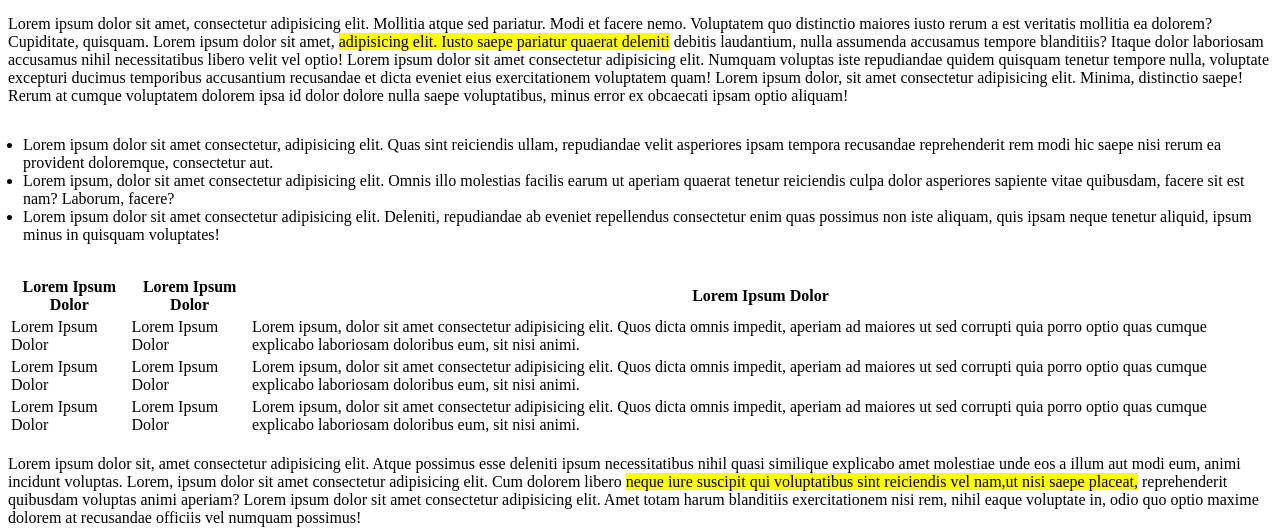
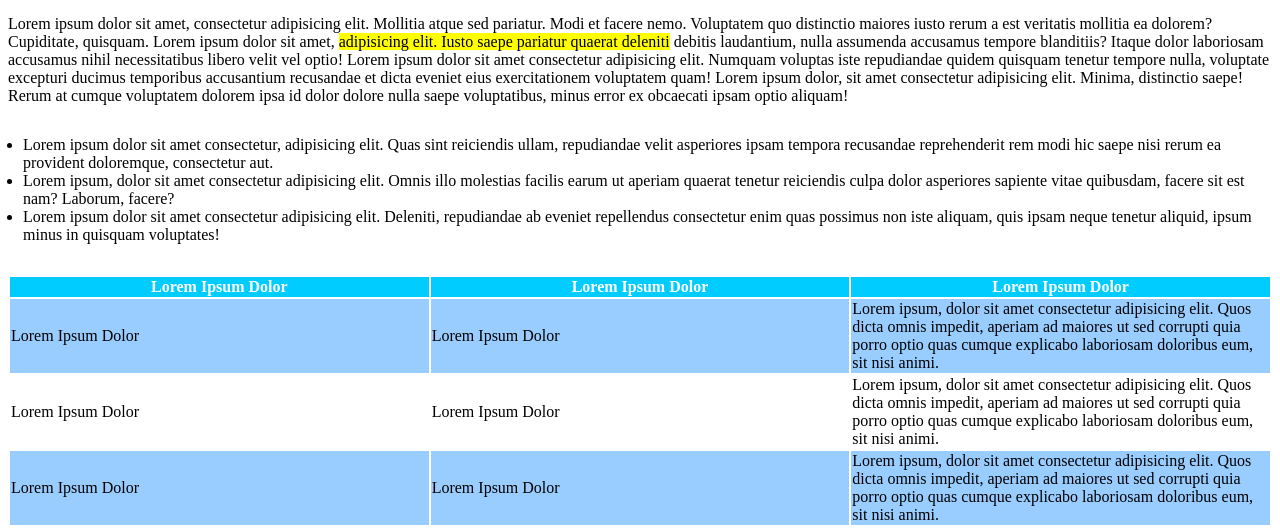
Before and after one commit to EttoreBarcella/html-css-booleaner, a plain HTML site: page index.html in a window 1280 px wide. Shown: the part 329-857 px from the top of the page. Drawn offline with Linux system fonts and the light colour scheme.

Commit message:
completamento tabella

```diff
--- a/css/style.css
+++ b/css/style.css
@@ -40,3 +40,17 @@ ul{
     padding: 15px;
 
 }
+
+thead{
+    background-color: #00ccff;
+    color: white;
+
+}
+
+th{
+    width: 33%;
+}
+
+.azzurro{
+    background-color: #99ccff;
+}
--- a/index.html
+++ b/index.html
@@ -49,7 +49,7 @@
                     </tr>
                 </thead>
                 <tbody>
-                    <tr>
+                    <tr class="azzurro">
                         <td>Lorem Ipsum Dolor</td>
                         <td>Lorem Ipsum Dolor</td>
                         <td>Lorem ipsum, dolor sit amet consectetur adipisicing elit. Quos dicta omnis impedit, aperiam ad maiores ut sed corrupti quia porro optio quas cumque explicabo laboriosam doloribus eum, sit nisi animi.</td>
@@ -59,7 +59,7 @@
                         <td>Lorem Ipsum Dolor</td>
                         <td>Lorem ipsum, dolor sit amet consectetur adipisicing elit. Quos dicta omnis impedit, aperiam ad maiores ut sed corrupti quia porro optio quas cumque explicabo laboriosam doloribus eum, sit nisi animi.</td>
                     </tr>
-                    <tr>
+                    <tr class="azzurro">
                         <td>Lorem Ipsum Dolor</td>
                         <td>Lorem Ipsum Dolor</td>
                         <td>Lorem ipsum, dolor sit amet consectetur adipisicing elit. Quos dicta omnis impedit, aperiam ad maiores ut sed corrupti quia porro optio quas cumque explicabo laboriosam doloribus eum, sit nisi animi.</td>
```
